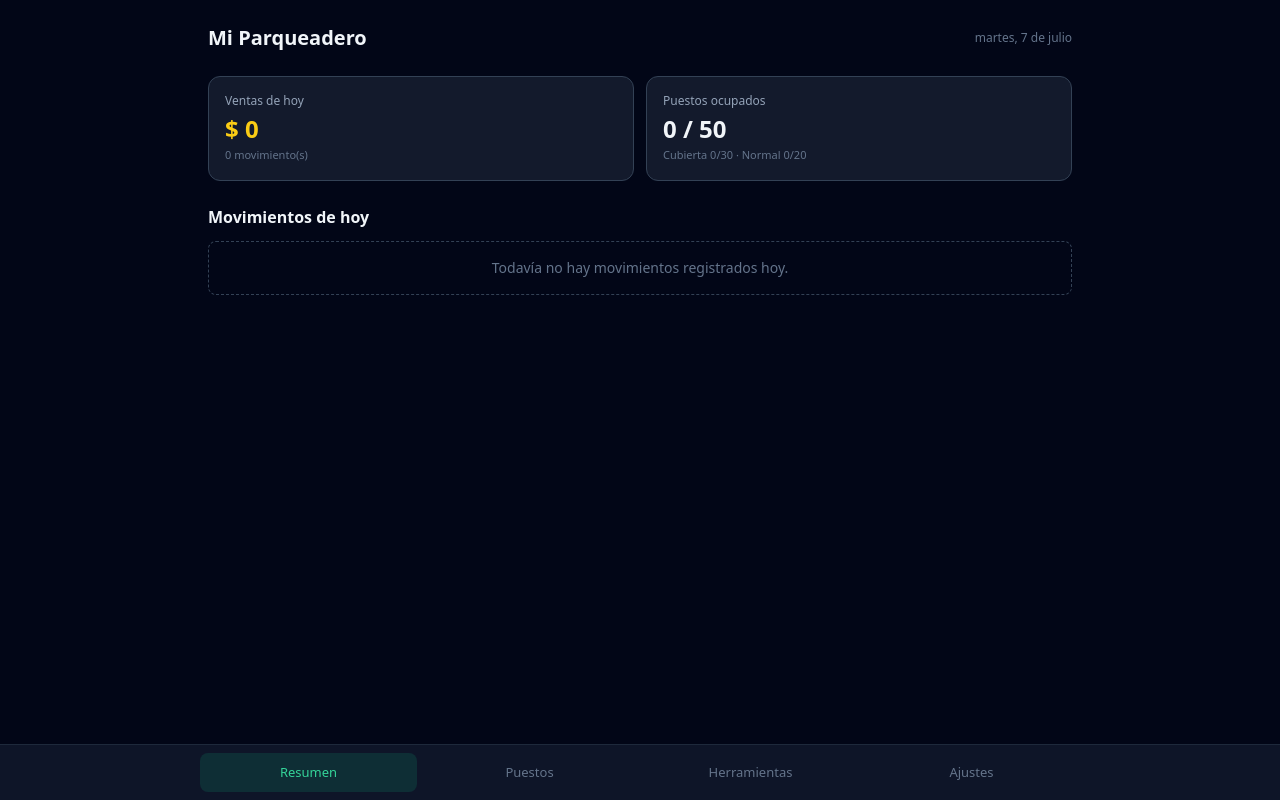
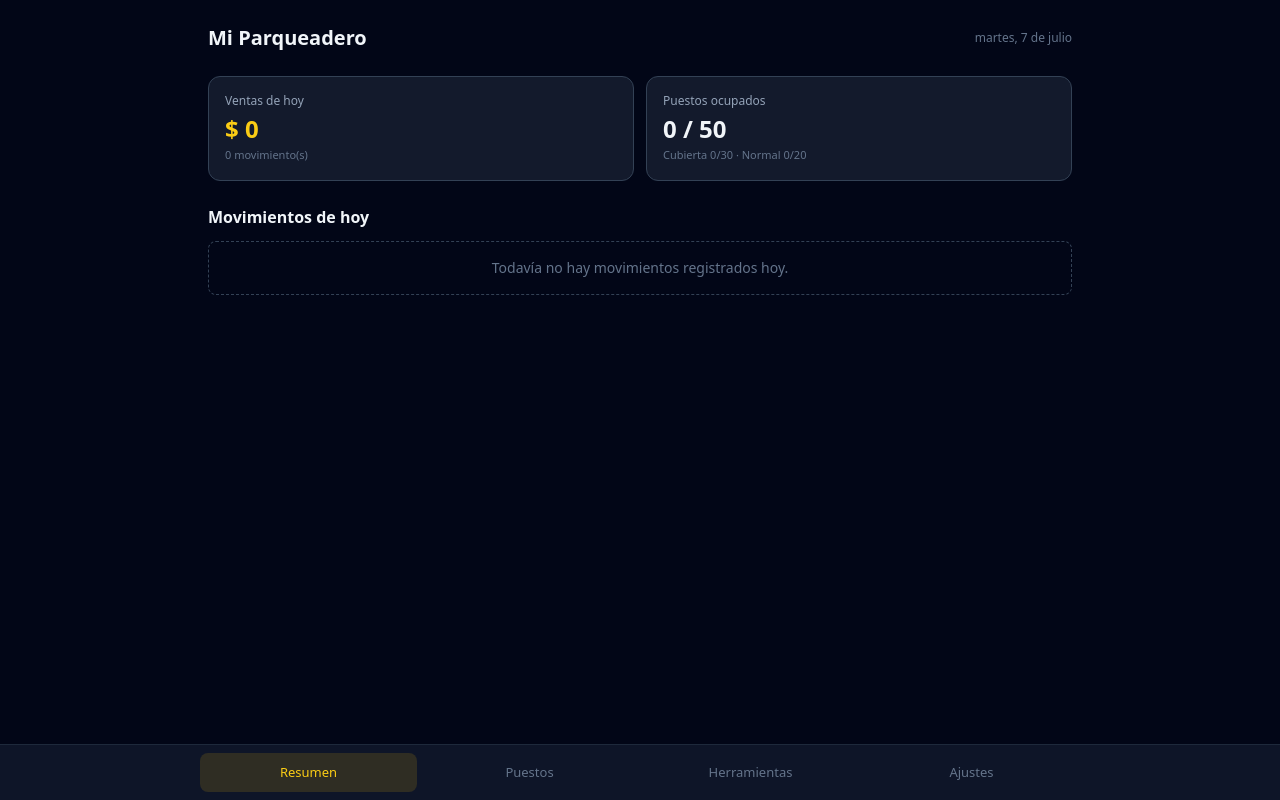
Before and after one commit to lordFullstack/parkinglot, a React (Vite) app: page / in a window 1280 px wide. Built offline with nearby package versions, Linux system fonts and the light colour scheme; the HTML template or start-up script is replaced by a standard one.

Commit message:
Add files via upload

```diff
--- a/src/App.jsx
+++ b/src/App.jsx
@@ -18,7 +18,7 @@ function TabButton({ active, onClick, children }) {
     <button
       onClick={onClick}
       className={`flex-1 rounded-lg py-2.5 text-[13px] font-medium transition-colors ${
-        active ? 'bg-emerald-500/15 text-emerald-400' : 'text-slate-500'
+        active ? 'bg-yellow-500/15 text-yellow-400' : 'text-slate-500'
       }`}
     >
       {children}
```
